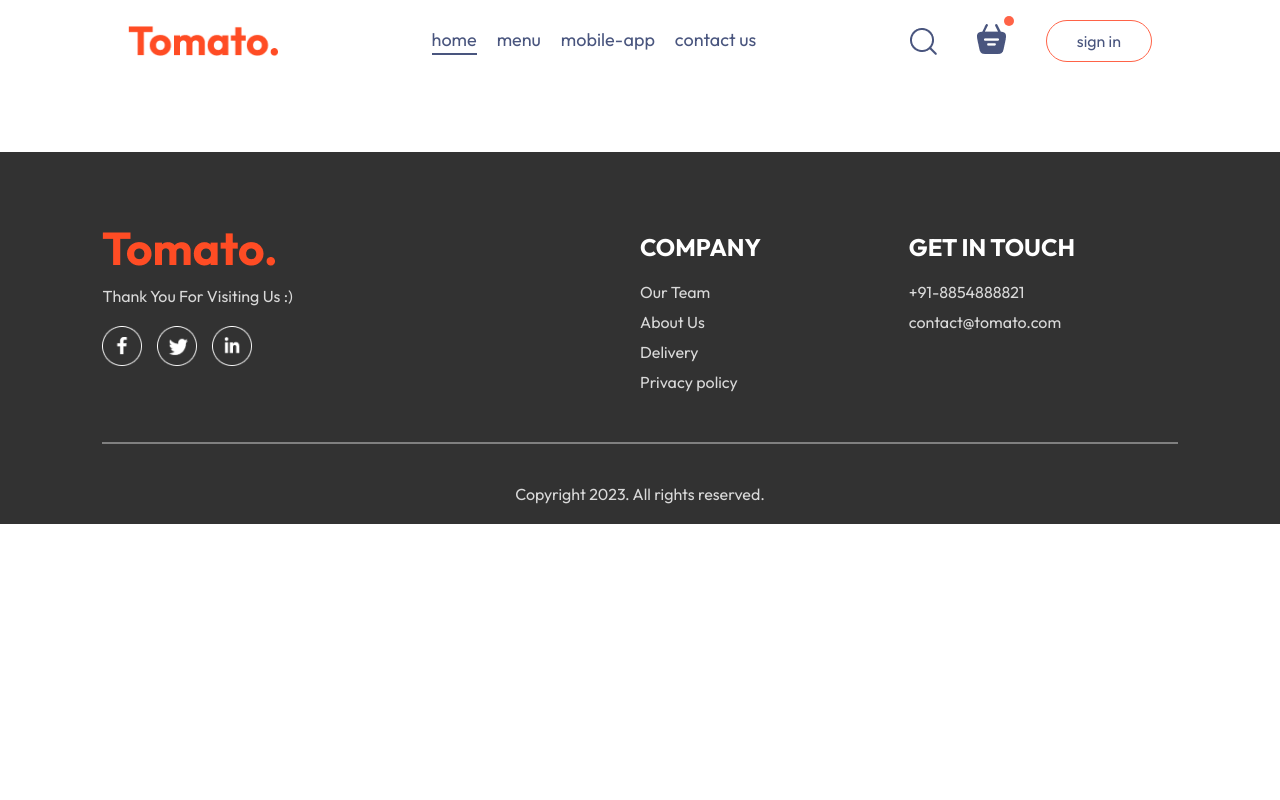
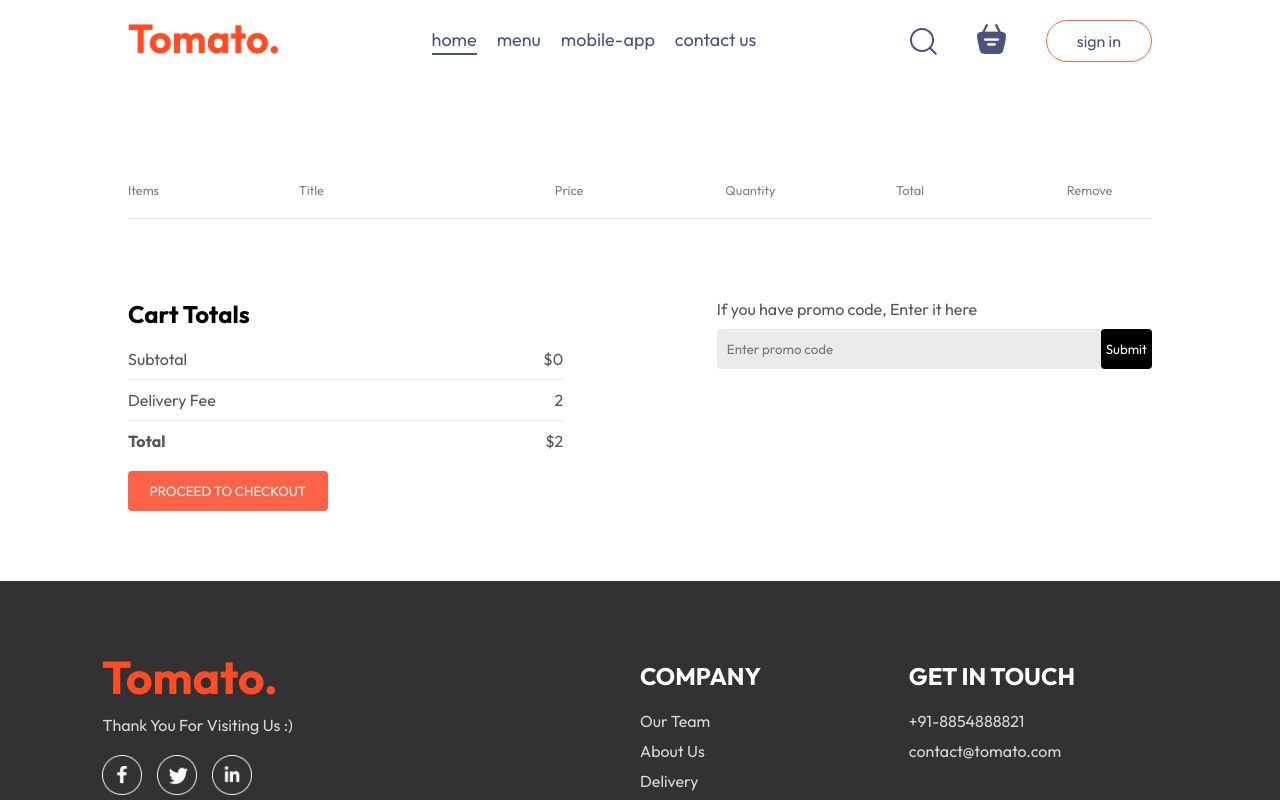
Before and after one commit to axdityax/Feastify-MERN-Platform, a React (Vite) app in the folder frontend/: page /cart in a window 1280 px wide. Shown: the top 800 px of the page. Built offline with nearby package versions, Linux system fonts and the light colour scheme.

Commit message:
Adding Cart Features

```diff
--- a/frontend/src/components/Navbar/Navbar.jsx
+++ b/frontend/src/components/Navbar/Navbar.jsx
@@ -1,13 +1,18 @@
-import React, { useState } from "react";
+import React, { useContext, useState } from "react";
 import "./Navbar.css";
 import { assets } from "../../assets/assets";
 import { Link } from "react-router-dom";
+import { StoreContext } from "../../context/StoreContext";
 
 const Navbar = ({ setShowLogin }) => {
 	const [menu, setMenu] = useState("home");
+	const { getTotalCartAmount } = useContext(StoreContext);
 	return (
 		<div className='navbar'>
-			<img src={assets.logo} alt='Logo' className='logo' />
+			<Link to='/'>
+				<img src={assets.logo} alt='Logo' className='logo' />
+			</Link>
+
 			<ul className='navbar-menu'>
 				<Link
 					to='/'
@@ -37,8 +42,10 @@
 			<div className='navbar-right'>
 				<img src={assets.search_icon} alt='Search Icon' />
 				<div className='navbar-search-icon'>
-					<img src={assets.basket_icon} alt='Basket Icon' />
-					<div className='dot'></div>
+					<Link to='/cart'>
+						<img src={assets.basket_icon} alt='Basket Icon' />
+					</Link>
+					<div className={getTotalCartAmount() === 0 ? "" : "dot"}></div>
 				</div>
 				<button
 					onClick={() => {
--- a/frontend/src/context/StoreContext.jsx
+++ b/frontend/src/context/StoreContext.jsx
@@ -28,12 +28,24 @@
 		console.log(cartItems);
 	}, [cartItems]);
 
+	const getTotalCartAmount = () => {
+		let totalAmount = 0;
+		for (const item in cartItems) {
+			if (cartItems[item] > 0) {
+				let itemInfo = food_list.find((product) => product._id === item);
+				totalAmount += itemInfo.price * cartItems[item];
+			}
+		}
+		return totalAmount;
+	};
+
 	const contextValue = {
 		food_list,
 		setCartItems,
 		cartItems,
 		addToCart,
 		removeFromCart,
+		getTotalCartAmount,
 	};
 
 	return <StoreContext.Provider value={contextValue}>{props.children}</StoreContext.Provider>;
--- a/frontend/src/pages/Cart/Cart.css
+++ b/frontend/src/pages/Cart/Cart.css
@@ -0,0 +1,108 @@
+.cart {
+	margin-top: 100px;
+}
+
+.cart-items-title {
+	display: grid;
+	grid-template-columns: 1fr 1.5fr 1fr 1fr 1fr 0.5fr;
+	align-items: center;
+	color: grey;
+	font-size: max(1vw, 12px);
+}
+
+.cart-items-item {
+	margin: 10px 0px;
+	color: black;
+}
+
+.cart-items-item img {
+	width: 50px;
+}
+
+.cart hr {
+	height: 1px;
+	background-color: #e2e2e2;
+	border: none;
+}
+
+.cart-items-item .cross {
+	cursor: pointer;
+}
+
+.cart-bottom {
+	margin-top: 80px;
+	display: flex;
+	justify-content: space-between;
+	gap: max(12vw, 20px);
+}
+
+.cart-total {
+	flex: 1;
+	display: flex;
+	flex-direction: column;
+	gap: 20px;
+}
+
+.cart-total-details {
+	display: flex;
+	justify-content: space-between;
+	color: #555;
+}
+
+.cart-total hr {
+	margin: 10px 0px;
+}
+
+.cart-total button {
+	border: none;
+	color: white;
+	background-color: tomato;
+	width: max(15vw, 200px);
+
+	padding: 12px 0px;
+	border-radius: 4px;
+	cursor: pointer;
+}
+
+.cart-promocode {
+	flex: 1;
+}
+
+.cart-promocode p {
+	color: #555;
+}
+
+.cart-promocode-input {
+	margin-top: 10px;
+	display: flex;
+	justify-content: space-between;
+	align-items: center;
+	background-color: #eaeaea;
+	border-radius: 4px;
+}
+
+.cart-promocode-input input {
+	background: transparent;
+	border: none;
+	outline: none;
+	padding-left: 10px;
+}
+
+.cart-promocode-input button {
+	width: (10vw, 150px);
+	padding: 12px 5px;
+	background-color: black;
+	border: none;
+	color: white;
+	border-radius: 4px;
+}
+
+@media (max-width: 750px) {
+	.cart-bottom {
+		flex-direction: column-reverse;
+	}
+	.cart-promocode {
+		justify-content: start;
+
+	}
+}
--- a/frontend/src/pages/Cart/Cart.jsx
+++ b/frontend/src/pages/Cart/Cart.jsx
@@ -1,12 +1,79 @@
-import React from 'react'
-import "./Cart.css"
+import React, { useContext } from "react";
+import "./Cart.css";
+import { StoreContext } from "../../context/StoreContext";
+import { useNavigate } from "react-router-dom";
 
 const Cart = () => {
-  return (
-    <div>
+	const { cartItems, food_list, removeFromCart, getTotalCartAmount } = useContext(StoreContext);
+	const navigate = useNavigate();
 
-    </div>
-  )
-}
+	return (
+		<div className='cart'>
+			<div className='cart-items'>
+				<div className='cart-items-title'>
+					<p>Items</p>
+					<p>Title</p>
+					<p>Price</p>
+					<p>Quantity</p>
+					<p>Total</p>
+					<p>Remove</p>
+				</div>
+				<br />
+				<hr />
+				{food_list.map((item) => {
+					if (cartItems[item._id] > 0) {
+						return (
+							<div>
+								<div className='cart-items-title cart-items-item' key={item._id}>
+									<img src={item.image} alt='' />
+									<p>{item.name}</p>
+									<p>${item.price}</p>
+									<p>{cartItems[item._id]}</p>
+									<p>${cartItems[item._id] * item.price}</p>
+									<p onClick={() => removeFromCart(item._id)} className='cross'>
+										X
+									</p>
+								</div>
+								<hr />
+							</div>
+						);
+					}
+					return null;
+				})}
+			</div>
+			<div className='cart-bottom'>
+				<div className='cart-total'>
+					<h2>Cart Totals</h2>
+					<div>
+						<div className='cart-total-details'>
+							<p>Subtotal</p>
+							<p>${getTotalCartAmount()}</p>
+						</div>
+						<hr />
+						<div className='cart-total-details'>
+							<p>Delivery Fee</p>
+							<p>{2}</p>
+						</div>
+						<hr />
+						<div className='cart-total-details'>
+							<b>Total</b>
+							<p>${getTotalCartAmount() + 2}</p>
+						</div>
+					</div>
+					<button onClick={() => navigate("/order")}>PROCEED TO CHECKOUT</button>
+				</div>
+				<div className='cart-promocode'>
+					<div>
+						<p>If you have promo code, Enter it here</p>
+						<div className='cart-promocode-input'>
+							<input type='text' placeholder='Enter promo code' />
+							<button>Submit</button>
+						</div>
+					</div>
+				</div>
+			</div>
+		</div>
+	);
+};
 
-export default Cart
+export default Cart;
```
